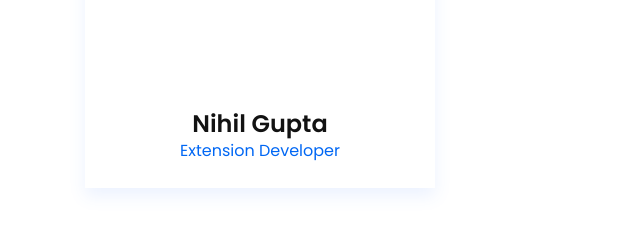
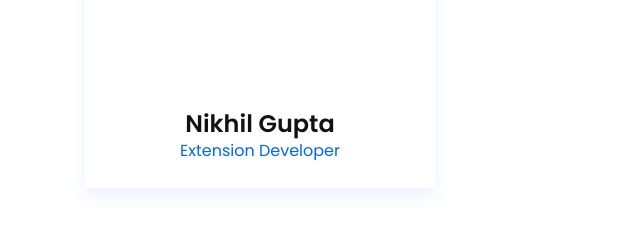
Before and after one commit to reallogyc/logyc, a plain HTML site: page index.html in a window 1280 px wide. Shown: the part 2721-2961 px from the top of the page, 0-640 px from the left. Drawn offline with Linux system fonts and the light colour scheme.

Commit message:
Update index.html

```diff
--- a/index.html
+++ b/index.html
@@ -340,7 +340,7 @@
                                     <li><a href="https://t.me/nikzdevz" target="_blank"><i class="lni lni-telegram"></i></a></li>
                                 </ul>
                             </div>
-                            <h4 class="team-name"><a href="#">Nihil Gupta</a></h4>
+                            <h4 class="team-name"><a href="#">Nikhil Gupta</a></h4>
                             <span class="sub-title">Extension Developer</span>
                         </div>
                     </div> <!-- single team -->
```
